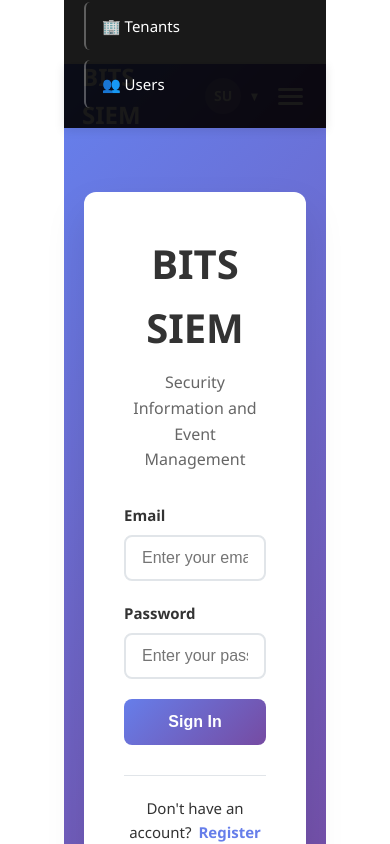
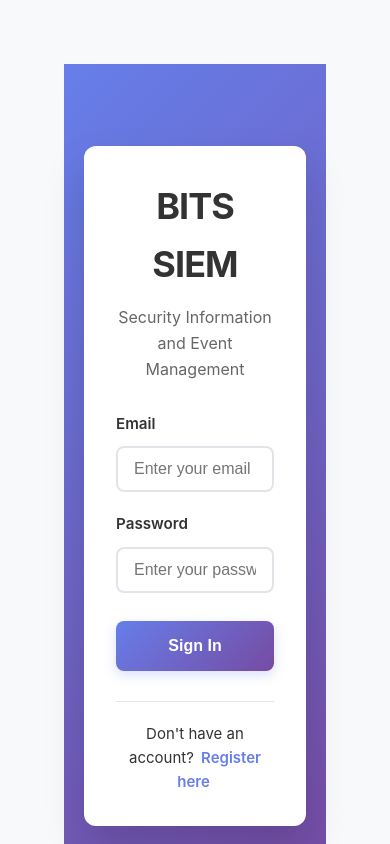
Before and after one commit to ashisays/BITS-SIEM, a Vue app in the folder dashboard/: page /login in a window 390 px wide. Shown: the top 844 px of the page. Built offline with nearby package versions, Linux system fonts and the light colour scheme; sample sign-in values are in the browser's storage.

Commit message:
refactor: improve auth flow and UI consistency across  components

```diff
--- a/dashboard/src/App.vue
+++ b/dashboard/src/App.vue
@@ -28,14 +28,23 @@ onMounted(() => {
   box-sizing: border-box;
 }
 
+html {
+  font-size: 16px;
+}
+
 body {
-  font-family: 'Segoe UI', Tahoma, Geneva, Verdana, sans-serif;
+  font-family: -apple-system, BlinkMacSystemFont, 'Segoe UI', 'Roboto', 'Oxygen', 'Ubuntu', 'Cantarell', sans-serif;
   line-height: 1.6;
   color: #333;
+  background-color: #f8f9fa;
+  -webkit-font-smoothing: antialiased;
+  -moz-osx-font-smoothing: grayscale;
 }
 
 #app {
   min-height: 100vh;
+  display: flex;
+  flex-direction: column;
 }
 
 /* Global button styles */
@@ -82,9 +91,21 @@ body {
 
 /* Utility classes */
 .container {
-  max-width: 1200px;
+  max-width: 1400px;
   margin: 0 auto;
-  padding: 0 20px;
+  padding: 0 24px;
+}
+
+@media (max-width: 768px) {
+  .container {
+    padding: 0 20px;
+  }
+}
+
+@media (max-width: 640px) {
+  .container {
+    padding: 0 16px;
+  }
 }
 
 .text-center {
@@ -100,8 +121,16 @@ body {
 
 /* Main content layout */
 .main-content {
-  min-height: calc(100vh - 64px); /* Subtract navbar height */
+  flex: 1;
+  min-height: calc(100vh - 72px); /* Subtract navbar height */
   background-color: #f8f9fa;
+  width: 100%;
+}
+
+@media (max-width: 768px) {
+  .main-content {
+    min-height: calc(100vh - 64px);
+  }
 }
 
 /* Override for login/register pages */
@@ -109,5 +138,6 @@ body {
 .main-content:has(.register-container) {
   min-height: 100vh;
   background: transparent;
+  flex: 1;
 }
 </style>
--- a/dashboard/src/components/Login.vue
+++ b/dashboard/src/components/Login.vue
@@ -168,10 +168,19 @@ onMounted(() => {
 .login-card {
   background: white;
   border-radius: 12px;
-  box-shadow: 0 20px 40px rgba(0, 0, 0, 0.1);
-  padding: 40px;
+  box-shadow: 0 20px 40px rgba(0, 0, 0, 0.15);
+  padding: 48px;
   width: 100%;
-  max-width: 400px;
+  max-width: 480px;
+  min-width: 400px;
+}
+
+@media (max-width: 640px) {
+  .login-card {
+    padding: 32px;
+    max-width: 100%;
+    min-width: auto;
+  }
 }
 
 .login-header {
@@ -180,38 +189,63 @@ onMounted(() => {
 }
 
 .login-header h1 {
-  font-size: 2.5rem;
-  font-weight: bold;
+  font-size: 2.75rem;
+  font-weight: 700;
   color: #333;
-  margin: 0 0 10px 0;
+  margin: 0 0 12px 0;
+  letter-spacing: -0.025em;
 }
 
 .login-header p {
   color: #666;
   margin: 0;
-  font-size: 1rem;
+  font-size: 1.125rem;
+  font-weight: 400;
+}
+
+@media (max-width: 640px) {
+  .login-header h1 {
+    font-size: 2.25rem;
+  }
+
+  .login-header p {
+    font-size: 1rem;
+  }
 }
 
 .form-group {
-  margin-bottom: 20px;
+  margin-bottom: 24px;
 }
 
 .form-group label {
   display: block;
-  margin-bottom: 8px;
+  margin-bottom: 10px;
   font-weight: 600;
   color: #333;
+  font-size: 0.95rem;
 }
 
 .form-group input,
 .form-group select {
   width: 100%;
-  padding: 12px 16px;
+  padding: 14px 18px;
   border: 2px solid #e1e5e9;
   border-radius: 8px;
   font-size: 16px;
-  transition: border-color 0.3s ease;
+  transition: all 0.2s ease;
   box-sizing: border-box;
+  background-color: #fff;
+}
+
+@media (max-width: 640px) {
+  .form-group {
+    margin-bottom: 20px;
+  }
+
+  .form-group input,
+  .form-group select {
+    padding: 12px 16px;
+  }
 }
 
 .form-group input:focus,
@@ -222,7 +256,7 @@ onMounted(() => {
 
 .login-btn {
   width: 100%;
-  padding: 14px;
+  padding: 16px 24px;
   background: linear-gradient(135deg, #667eea 0%, #764ba2 100%);
   color: white;
   border: none;
@@ -230,7 +264,9 @@ onMounted(() => {
   font-size: 16px;
   font-weight: 600;
   cursor: pointer;
-  transition: transform 0.2s ease;
+  transition: all 0.2s ease;
+  margin-top: 8px;
+  box-shadow: 0 4px 12px rgba(102, 126, 234, 0.25);
 }
 
 .login-btn:hover:not(:disabled) {
--- a/dashboard/src/components/NavBar.vue
+++ b/dashboard/src/components/NavBar.vue
@@ -181,24 +181,15 @@
 <script setup>
 import { ref, computed, onMounted, onUnmounted } from 'vue'
 import { useRouter, useRoute } from 'vue-router'
+import { useAuth } from '../composables/useAuth'
 
 const router = useRouter()
 const route = useRoute()
+const { isAuthenticated, user, logout: authLogout } = useAuth()
 
 const showUserMenu = ref(false)
 const showMobileMenu = ref(false)
 const selectedTenantId = ref('')
-
-// Authentication state
-const isAuthenticated = computed(() => !!localStorage.getItem('jwt'))
-const user = computed(() => {
-  try {
-    const userStr = localStorage.getItem('user')
-    return userStr ? JSON.parse(userStr) : null
-  } catch {
-    return null
-  }
-})
 
 const currentTenantId = computed(() => {
   return route.params.tenantId || localStorage.getItem('currentTenantId')
@@ -248,10 +239,7 @@ const switchTenant = () => {
 }
 
 const logout = () => {
-  localStorage.removeItem('jwt')
-  localStorage.removeItem('user')
-  localStorage.removeItem('currentTenantId')
-  router.push('/login')
+  authLogout()
 }
 
 // Close menus when clicking outside
@@ -284,13 +272,20 @@ onUnmounted(() => {
 }
 
 .navbar-container {
-  max-width: 1200px;
+  max-width: 1400px;
   margin: 0 auto;
-  padding: 0 20px;
+  padding: 0 24px;
   display: flex;
   align-items: center;
   justify-content: space-between;
-  height: 64px;
+  height: 72px;
+}
+
+@media (max-width: 768px) {
+  .navbar-container {
+    padding: 0 20px;
+    height: 64px;
+  }
 }
 
 .navbar-brand {
@@ -306,41 +301,70 @@ onUnmounted(() => {
 
 .brand-link h2 {
   margin: 0;
-  font-size: 1.5rem;
-  font-weight: bold;
+  font-size: 1.75rem;
+  font-weight: 700;
+  letter-spacing: -0.025em;
 }
 
 .tenant-badge {
   background: rgba(255, 255, 255, 0.2);
   color: white;
-  padding: 4px 12px;
-  border-radius: 12px;
-  font-size: 0.8rem;
+  padding: 6px 16px;
+  border-radius: 16px;
+  font-size: 0.875rem;
   font-weight: 500;
+  backdrop-filter: blur(10px);
+}
+
+@media (max-width: 768px) {
+  .brand-link h2 {
+    font-size: 1.5rem;
+  }
+
+  .tenant-badge {
+    padding: 4px 12px;
+    font-size: 0.8rem;
+  }
 }
 
 .navbar-nav {
   display: flex;
   align-items: center;
-  gap: 30px;
+  gap: 40px;
 }
 
 .nav-section {
   display: flex;
   align-items: center;
-  gap: 20px;
+  gap: 24px;
 }
 
 .nav-link {
   display: flex;
   align-items: center;
-  gap: 8px;
-  color: rgba(255, 255, 255, 0.8);
+  gap: 10px;
+  color: rgba(255, 255, 255, 0.85);
   text-decoration: none;
-  padding: 8px 16px;
-  border-radius: 6px;
+  padding: 10px 18px;
+  border-radius: 8px;
   transition: all 0.2s ease;
   font-weight: 500;
+  font-size: 0.95rem;
+}
+
+@media (max-width: 1024px) {
+  .navbar-nav {
+    gap: 30px;
+  }
+
+  .nav-section {
+    gap: 20px;
+  }
+
+  .nav-link {
+    padding: 8px 16px;
+    gap: 8px;
+  }
 }
 
 .nav-link:hover {
@@ -371,28 +395,43 @@ onUnmounted(() => {
 .user-dropdown {
   display: flex;
   align-items: center;
-  gap: 10px;
+  gap: 12px;
   color: white;
   cursor: pointer;
-  padding: 8px 12px;
-  border-radius: 6px;
-  transition: background 0.2s ease;
+  padding: 10px 16px;
+  border-radius: 8px;
+  transition: all 0.2s ease;
 }
 
 .user-dropdown:hover {
-  background: rgba(255, 255, 255, 0.1);
+  background: rgba(255, 255, 255, 0.15);
+  backdrop-filter: blur(10px);
 }
 
 .user-avatar {
-  width: 36px;
-  height: 36px;
+  width: 40px;
+  height: 40px;
   border-radius: 50%;
-  background: rgba(255, 255, 255, 0.2);
+  background: rgba(255, 255, 255, 0.25);
   display: flex;
   align-items: center;
   justify-content: center;
-  font-weight: bold;
-  font-size: 14px;
+  font-weight: 600;
+  font-size: 15px;
+  border: 2px solid rgba(255, 255, 255, 0.2);
+}
+
+@media (max-width: 768px) {
+  .user-dropdown {
+    gap: 10px;
+    padding: 8px 12px;
+  }
+
+  .user-avatar {
+    width: 36px;
+    height: 36px;
+    font-size: 14px;
+  }
 }
 
 .user-name {
--- a/dashboard/src/components/Register.vue
+++ b/dashboard/src/components/Register.vue
@@ -177,10 +177,19 @@ const handleRegister = async () => {
 .register-card {
   background: white;
   border-radius: 12px;
-  box-shadow: 0 20px 40px rgba(0, 0, 0, 0.1);
-  padding: 40px;
+  box-shadow: 0 20px 40px rgba(0, 0, 0, 0.15);
+  padding: 48px;
   width: 100%;
-  max-width: 500px;
+  max-width: 580px;
+  min-width: 480px;
+}
+
+@media (max-width: 720px) {
+  .register-card {
+    padding: 32px;
+    max-width: 100%;
+    min-width: auto;
+  }
 }
 
 .register-header {
@@ -189,38 +198,63 @@ const handleRegister = async () => {
 }
 
 .register-header h1 {
-  font-size: 2.5rem;
-  font-weight: bold;
+  font-size: 2.75rem;
+  font-weight: 700;
   color: #333;
-  margin: 0 0 10px 0;
+  margin: 0 0 12px 0;
+  letter-spacing: -0.025em;
 }
 
 .register-header p {
   color: #666;
   margin: 0;
-  font-size: 1rem;
+  font-size: 1.125rem;
+  font-weight: 400;
+}
+
+@media (max-width: 720px) {
+  .register-header h1 {
+    font-size: 2.25rem;
+  }
+
+  .register-header p {
+    font-size: 1rem;
+  }
 }
 
 .form-group {
-  margin-bottom: 20px;
+  margin-bottom: 24px;
 }
 
 .form-group label {
   display: block;
-  margin-bottom: 8px;
+  margin-bottom: 10px;
   font-weight: 600;
   color: #333;
+  font-size: 0.95rem;
 }
 
 .form-group input,
 .form-group select {
   width: 100%;
-  padding: 12px 16px;
+  padding: 14px 18px;
   border: 2px solid #e1e5e9;
   border-radius: 8px;
   font-size: 16px;
-  transition: border-color 0.3s ease;
+  transition: all 0.2s ease;
   box-sizing: border-box;
+  background-color: #fff;
+}
+
+@media (max-width: 720px) {
+  .form-group {
+    margin-bottom: 20px;
+  }
+
+  .form-group input,
+  .form-group select {
+    padding: 12px 16px;
+  }
 }
 
 .form-group input:focus,
@@ -231,7 +265,7 @@ const handleRegister = async () => {
 
 .register-btn {
   width: 100%;
-  padding: 14px;
+  padding: 16px 24px;
   background: linear-gradient(135deg, #667eea 0%, #764ba2 100%);
   color: white;
   border: none;
@@ -239,8 +273,9 @@ const handleRegister = async () => {
   font-size: 16px;
   font-weight: 600;
   cursor: pointer;
-  transition: transform 0.2s ease;
-  margin-top: 10px;
+  transition: all 0.2s ease;
+  margin-top: 12px;
+  box-shadow: 0 4px 12px rgba(102, 126, 234, 0.25);
 }
 
 .register-btn:hover:not(:disabled) {
--- a/dashboard/src/composables/useAuth.js
+++ b/dashboard/src/composables/useAuth.js
@@ -114,9 +114,8 @@ const logout = () => {
   clearAuth()
   if (sessionTimer) clearTimeout(sessionTimer)
 
-  // Redirect to login
-  const router = useRouter()
-  router.push('/login')
+  // Redirect to login using window.location for compatibility
+  window.location.href = '/login'
 }
 
 // Activity tracking for session management
```
Also changed, not shown: dashboard/src/views/Dashboard.vue (+106 -35 lines).
